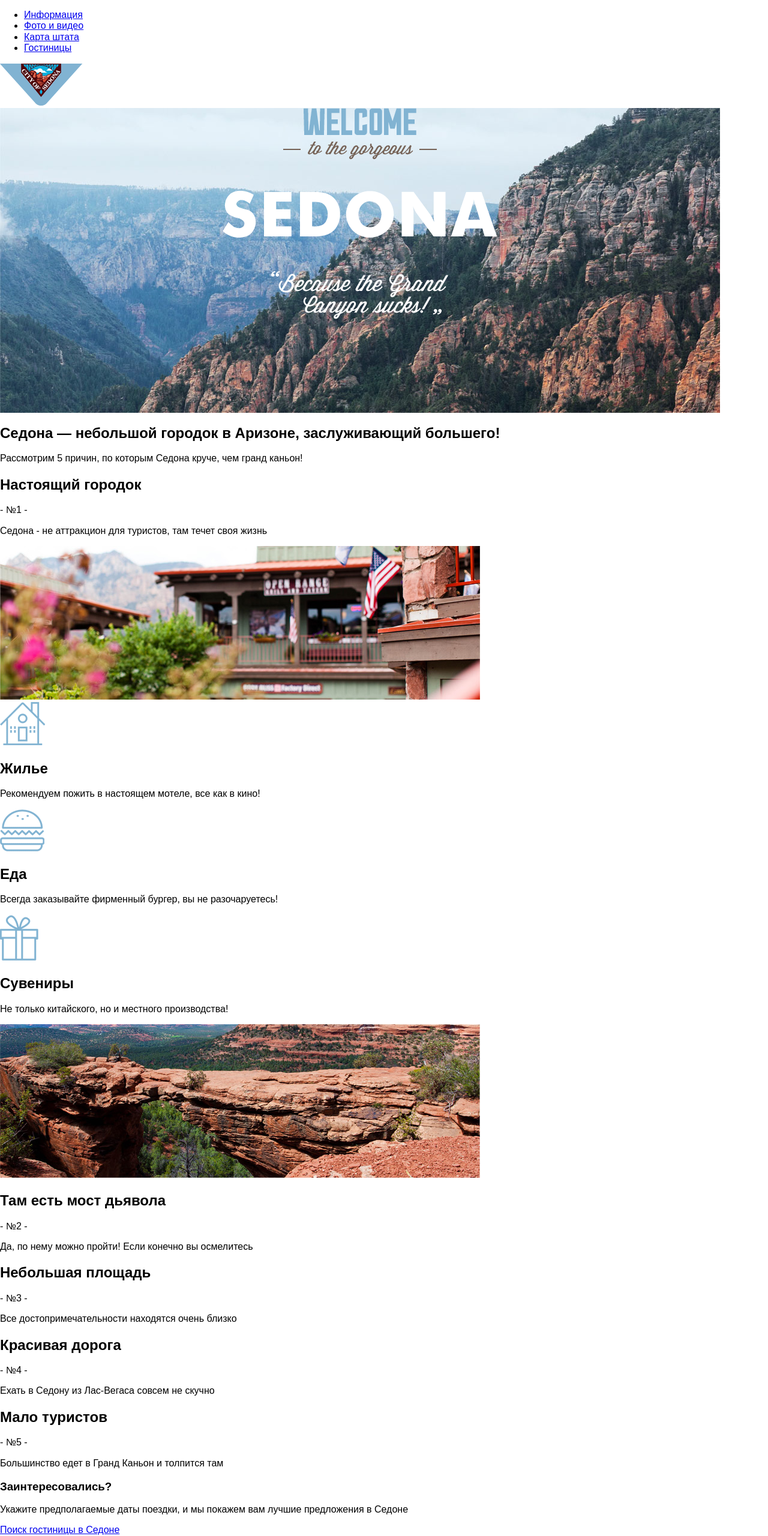
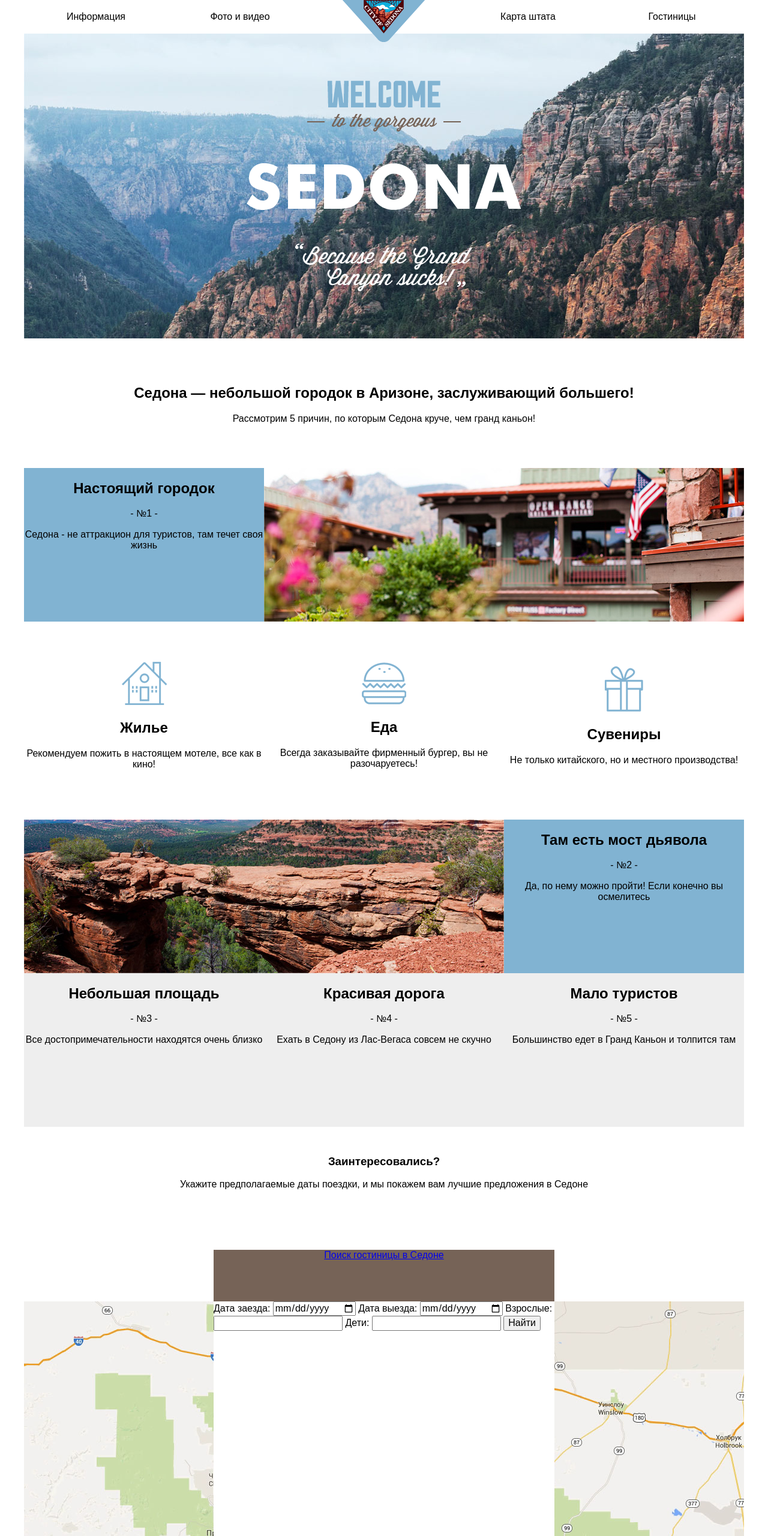
Before and after one commit to zabolash/247041-sedona, a plain HTML site: page index.html in a window 1280 px wide. Shown: the top 2560 px of the page at 60% size. Drawn offline with Linux system fonts and the light colour scheme.

Commit message:
сетка, пока 1 стр

```diff
--- a/index.html
+++ b/index.html
@@ -9,14 +9,13 @@
 </head>
 
 <body>
+    <div class="container">
     <header class="header">
         <nav class="main-nav">
-            <ul>
-                <li> <a href="#">Информация</a> </li>
-                <li> <a href="#">Фото и видео</a> </li>
-                <li> <a href="#">Карта штата</a> </li>
-                <li> <a href="catalog.html">Гостиницы</a> </li>
-            </ul>
+                <a href="#">Информация</a>
+                <a href="#">Фото и видео</a>
+                <a href="#">Карта штата</a>
+                <a href="catalog.html">Гостиницы</a>
         </nav>
         <div class="logo">
             <a href="#"><img src="img/logo.png" width="138" height="70" alt="logo"></a>
@@ -26,9 +25,12 @@
     <section class="main-img">
         <img src="img/sedona-text.png" width="458" height="352" alt="welcome to sedona">
     </section>
+
     <section class="description">
+        <div class="description-align">
         <h2>Седона — небольшой городок в Аризоне, заслуживающий большего!</h2>
         <p>Рассмотрим 5 причин, по которым Седона круче, чем гранд каньон!</p>
+        </div>
     </section>
 
     <section class="features features-blue">
@@ -90,11 +92,17 @@
     </section>
 
     <section class="interesting">
+        <div class="interesting-align">
         <h3>Заинтересовались?</h3>
         <p>Укажите предполагаемые даты поездки, и мы покажем вам лучшие предложения в Седоне</p>
+        </div>
+        <div class="search-head">
         <a href="#">Поиск гостиницы в Седоне</a>
+        </div>
     </section>
+
     <section class="map">
+        <div class="search">
     <form>
         <label> Дата заезда: <input type="date"> </label>
         <label> Дата выезда: <input type="date"> </label>
@@ -102,15 +110,18 @@
         <label> Дети: <input type="#"> </label>
         <input type="button" value="Найти">
     </form>
+        </div>
     </section>
+
     <footer class="footer">
         <div class="visit">
             <a href="#">#visitsedona</a>
         </div>
         <div class="social"> <a href="#"><img src="img/twitter.png"></a> <a href="#"><img src="img/facebook.png"></a> <a href="#"><img src="img/youtube.png"></a> </div>
         <div class="htmlacademy">
-            <a href="#">Website by <img class="logo" src="img/halogo.png" width="113" height="39" alt="htmlacademy logo"> html academy</a>
+            <a href="#">Website by <img src="img/halogo.png" width="113" height="39" alt="htmlacademy logo"> html academy</a>
         </div>
     </footer>
+    </div>
 </body>
 </html>
--- a/style.css
+++ b/style.css
@@ -1,23 +1,145 @@
 body {
     font-size: 1em;
+}
+
+.container {
+    width: 1200px;
+    margin: 0px auto;
+}
+
+.header {
+    width: 1200px;
+    height: 56px;
+}
+
+.main-nav {
+    width: 1200px;
+    height: 56px;
+    display: flex;
+    align-items: center;
+}
+
+.main-nav a {
+    display: block;
+    text-decoration: none;
+    color: black;
+    width: 240px;
+    text-align: center;
+}
+
+.main-nav a:nth-child(2) {
+    margin-right: 240px;
+}
+
+.logo {
+    position: absolute;
+    top:0;
+    left:50%;
+    margin-left: -69px;
 }
 
 .main-img {
     background-image: url("img/background.jpg");
     width: 1200px;
     height: 508px;
+    display: flex;
+    justify-content: center;
+    align-items: center;
+}
+
+.description {
+    height: 216px;
     text-align: center;
-    vertical-align: middle;
+    display: flex;
+    align-items: center;
+    justify-content: center;
 }
+
+.features {
+    display: flex;
+    height: 256px;
+    text-align: center;
+}
+
+.features-blue {
+    background-color: #81b3d2;
+}
+
+.features-grey {
+    background-color: #eeeeee;
+}
+
+.features-grey .features-item {
+    width: 400px;
+}
+
+.advantages {
+    height: 330px;
+    display: flex;
+    align-items: center;
+}
+
+.advantages-item {
+    width: 400px;
+    text-align: center;
+}
+
+.interesting {
+    height: 291px;
+    display: flex;
+    flex-wrap: wrap;
+    text-align: center;
+    justify-content: center;
+}
+
+.interesting-align {
+    flex-basis: 100%;
+    align-self: center;
+}
+
+.search-head {
+    background-color: #766357;
+    width: 568px;
+    height: 86px;
+    align-self: flex-end;
+}
+
 .map {
     background-image: url("img/map.jpg");
     width: 1200px;
     height: 473px;
+    position: relative;
 }
+
+.search {
+    position: absolute;
+    top: 0px;
+    left: 316px;
+    width: 568px;
+    height: 395px;
+    background-color: white;
+}
+
 .footer {
     background-image: url("img/map-footer.jpg");
     width: 1200px;
     height: 120px;
+    display: flex;
+    justify-content: space-around;
+    align-items: center;
+}
+
+.social {
+    display: flex;
+    width: 156px;
+    justify-content: space-between;
+}
+
+.social a {
+    display: block;
+    width: 48px;
+    height: 45px;
+    background-color: #81b3d2;
 }
 
 .options {
@@ -26,9 +148,6 @@ body {
     height: 217px;
 }
 
-.social a {
-    display: inline-block;
-    width: 48px;
-    height: 45px;
-    background-color: #81b3d2;
+.options form{
+    padding-top: 10px;
 }
```
Also changed, not shown: catalog.html (+9 -7 lines).
